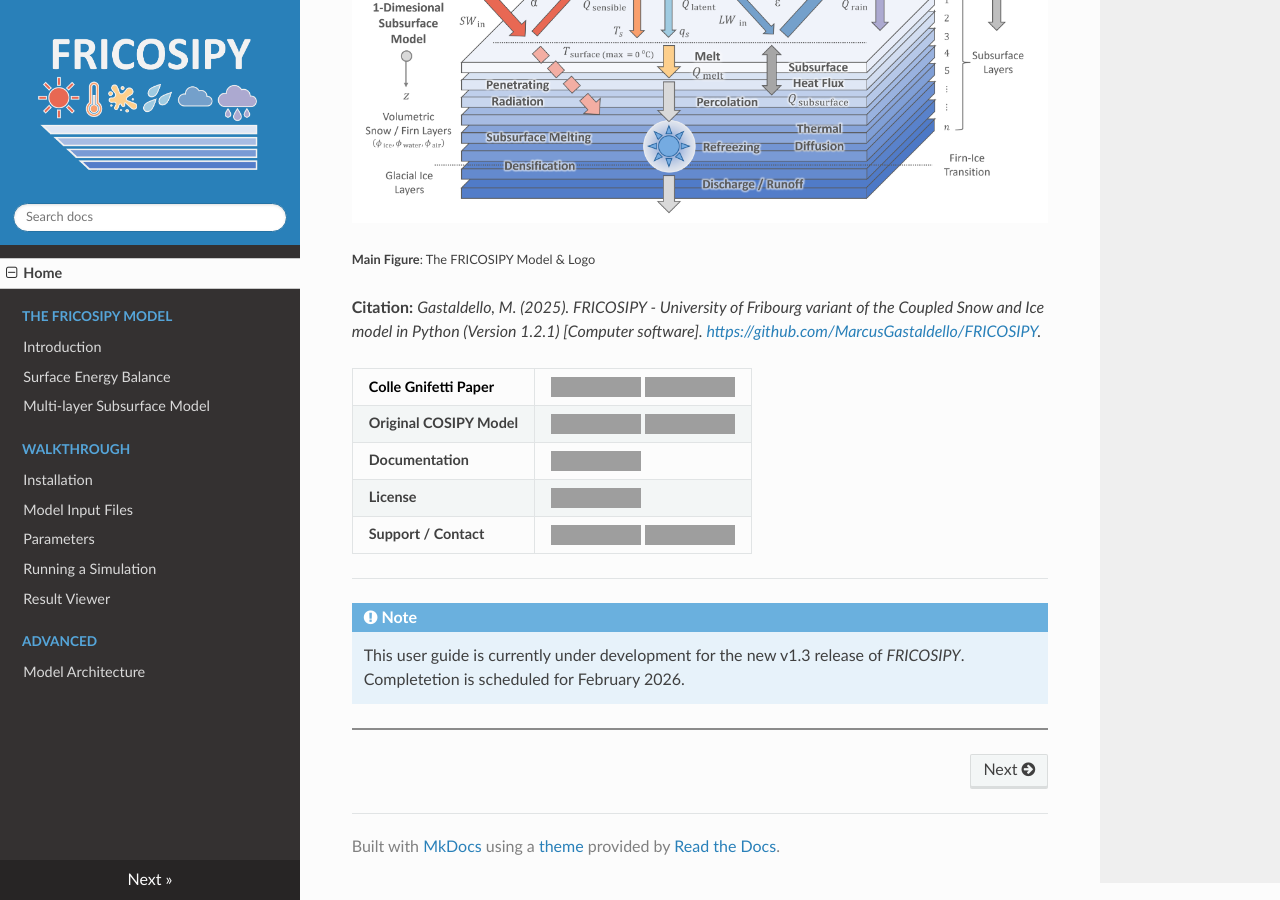
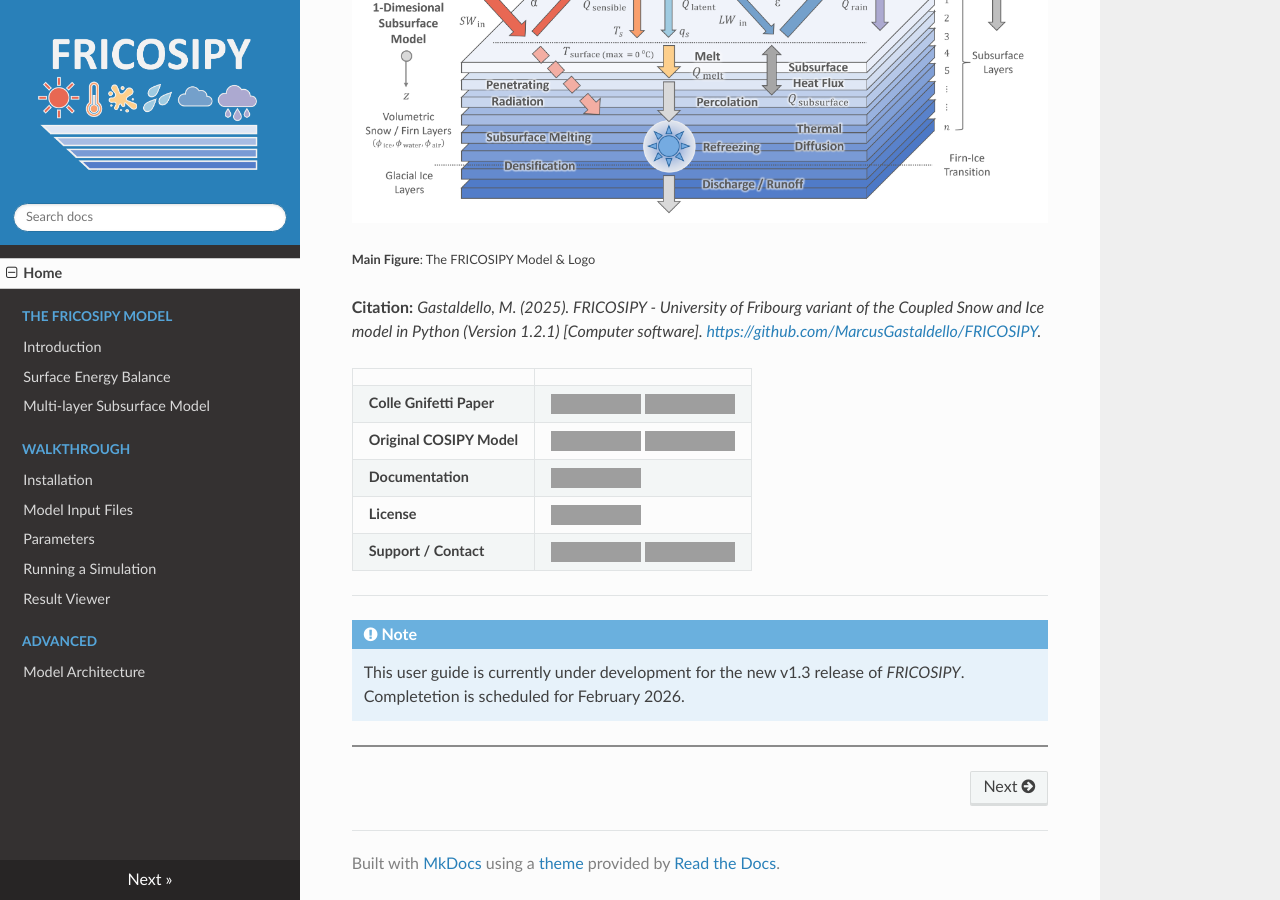
Before and after one commit to MarcusGastaldello/FRICOSIPY, an MkDocs documentation site: the page built from docs/index.md, in a window 1280 px wide and 900 px high, scrolled down 743 px. Built offline with MkDocs 1.6.1, drawn with Linux system fonts in a browser that asks for light colours; grey boxes are pictures that could not be loaded.

```diff
--- a/docs/index.md
+++ b/docs/index.md
@@ -20,8 +20,9 @@ The latest version of *FRICOSIPY* is available at: [https://github.com/MarcusGas
 
 **Citation:** *Gastaldello, M. (2025). FRICOSIPY - University of Fribourg variant of the Coupled Snow and Ice model in Python (Version 1.2.1) [Computer software]. [https://github.com/MarcusGastaldello/FRICOSIPY](https://github.com/MarcusGastaldello/FRICOSIPY).*
 
-| Colle Gnifetti Paper    | [![TC paper](https://img.shields.io/badge/Citation-TC%20paper-blue.svg)](https://doi.org/10.5194/tc-19-2983-2025) [![Zenodo](https://zenodo.org/badge/DOI/10.5281/zenodo.3902191.svg)](http://doi.org/10.5281/zenodo.13361824) |
+|||
 |:---|:---|
+| **Colle Gnifetti Paper**    | [![TC paper](https://img.shields.io/badge/Citation-TC%20paper-blue.svg)](https://doi.org/10.5194/tc-19-2983-2025) [![Zenodo](https://zenodo.org/badge/DOI/10.5281/zenodo.3902191.svg)](http://doi.org/10.5281/zenodo.13361824) |
 | **Original COSIPY Model**   | [![GMD paper](https://img.shields.io/badge/Citation-GMD%20paper-orange.svg)](https://gmd.copernicus.org/articles/13/5645/2020/) [![Zenodo](https://zenodo.org/badge/DOI/10.5281/zenodo.2579668.svg)](https://doi.org/10.5281/zenodo.2579668) |
 | **Documentation**           | [![Documentation](https://img.shields.io/badge/Docs-FRICOSIPY%20User%20Guide-red.svg)](https://fricosipy.readthedocs.io/en/latest/) |
 | **License**                 | [![License](https://img.shields.io/badge/License-GPLv3-red.svg)](http://www.gnu.org/licenses/gpl-3.0.en.html) |
```
